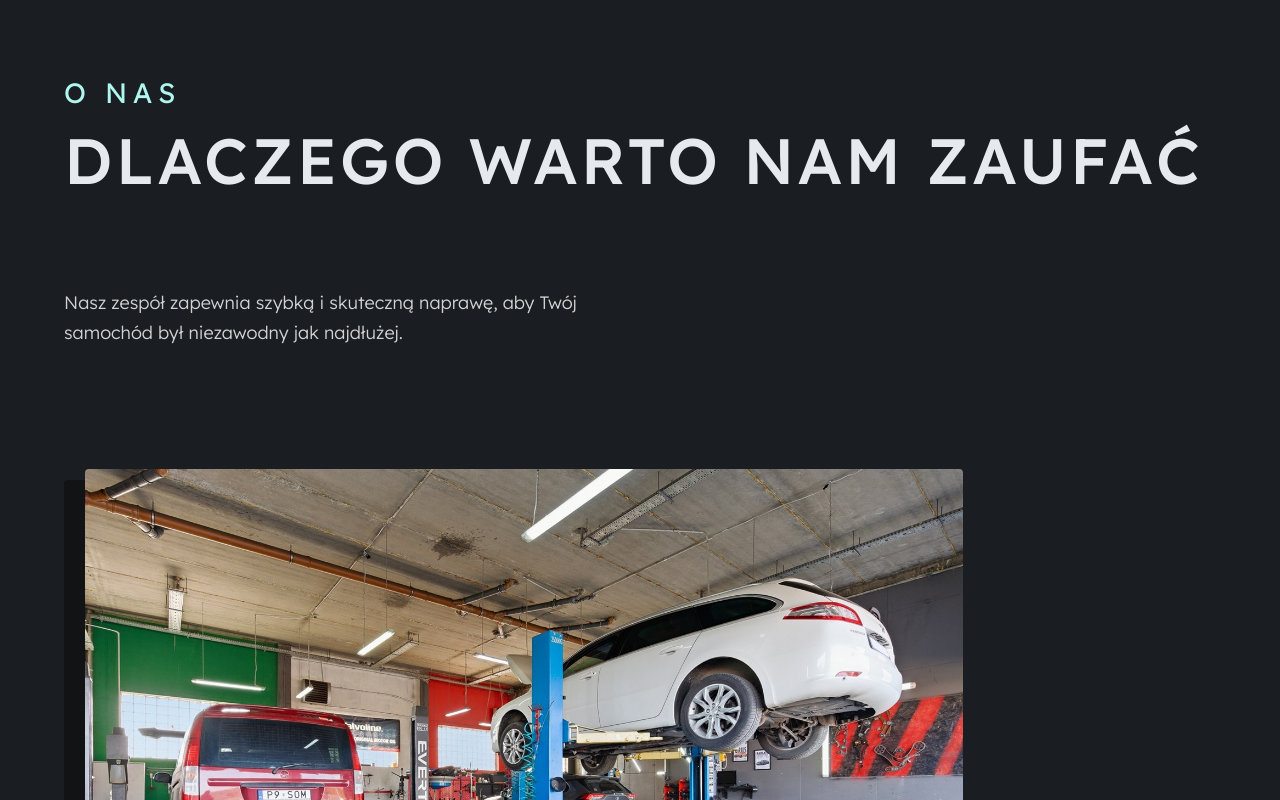
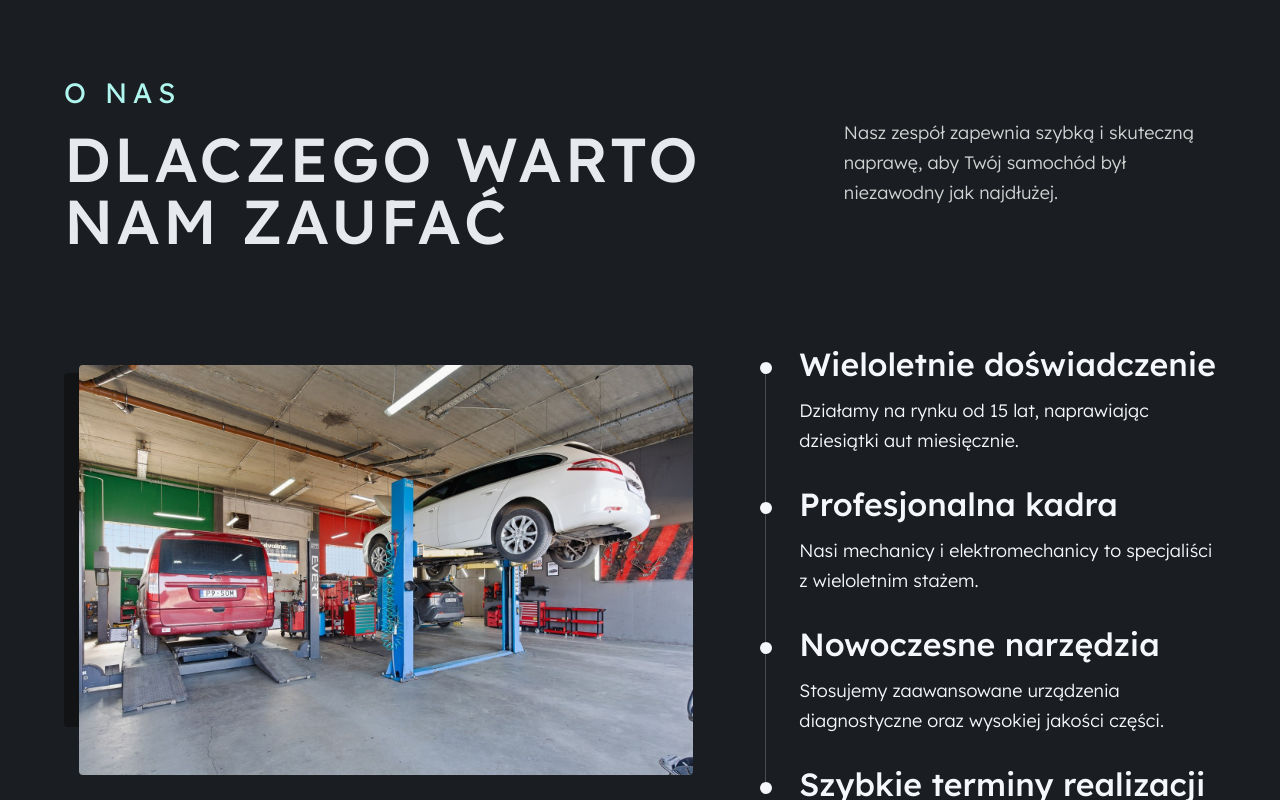
Before and after one commit to BorysPresn/som-website, a React (Vite) app: page / in a window 1280 px wide. Shown: the part 2240-3040 px from the top of the page. Built offline with nearby package versions, Linux system fonts and the light colour scheme.

Commit message:
refactor: rename WhyUs section to About section.

```diff
--- a/src/App.tsx
+++ b/src/App.tsx
@@ -1,9 +1,9 @@
 import "./app/styles/globals.scss";
+import { About } from "./sections/About/About";
 import { Header } from "./sections/Header/Header";
 import { Hero } from "./sections/Hero/Hero";
 import { Services } from "./sections/Services/Services";
 import { TopBar } from "./sections/TopBar/TopBar";
-import { WhyUs } from "./sections/WhyUs/WhyUs";
 
 function App() {
   return (
@@ -12,7 +12,7 @@ function App() {
       <Header />
       <Hero />
       <Services />
-      <WhyUs />
+      <About />
     </>
   );
 }
--- /dev/null
+++ b/src/sections/About/About.module.scss
@@ -0,0 +1,267 @@
+@use "../../app/styles/mixins.scss" as *;
+@use "../../app/styles/typography.scss" as *;
+@use "../../app/styles/variables.scss" as *;
+
+.section {
+  padding-block: 64px;
+  background-color: $color-bg-section;
+}
+
+.content {
+  display: flex;
+  flex-direction: column;
+  gap: 48px;
+}
+
+.header {
+  display: grid;
+  grid-template-columns: 1fr;
+  gap: 24px;
+  align-items: center;
+}
+
+.headingGroup {
+  display: flex;
+  flex-direction: column;
+  gap: 16px;
+  width: 100%;
+  min-width: 0;
+  text-transform: uppercase;
+}
+
+.eyebrow {
+  @include above-heading;
+  font-size: $fs-text-lg-mobile;
+  line-height: 25.2px;
+  letter-spacing: 3.6px;
+}
+
+.title {
+  @include desktop-h2;
+  max-width: 100%;
+  font-size: $fs-heading-2-mobile;
+  line-height: 38.4px;
+  letter-spacing: 1.6px;
+}
+
+.lead {
+  @include font($fs-text-md, $fw-light, $lh-paragraph-md);
+  width: 100%;
+  padding-top: 0;
+  color: #f2f2f2;
+  opacity: 0.85;
+}
+
+.body {
+  position: relative;
+  display: flex;
+  flex-direction: column;
+  gap: 48px;
+  align-items: start;
+  justify-content: space-between;
+}
+
+.imageWrap {
+  position: relative;
+  width: 100%;
+}
+
+.imageWrap::before {
+  content: "";
+  display: none;
+  position: absolute;
+  top: 5.83%;
+  left: 0;
+  width: 87.89%;
+  aspect-ratio: 864 / 506;
+  border-radius: $radius-sm;
+  background-color: $color-bg-main;
+}
+
+.image {
+  position: relative;
+  z-index: 1;
+  display: block;
+  width: 100%;
+  height: auto;
+  margin-top: 0;
+  margin-left: 0;
+  border-radius: $radius-sm;
+  object-fit: cover;
+}
+
+.rightColumn {
+  z-index: 1;
+  display: flex;
+  flex-direction: column;
+  gap: 48px;
+  width: 100%;
+}
+
+.list {
+  position: relative;
+  display: flex;
+  flex-direction: column;
+  gap: 32px;
+  padding-left: 0;
+}
+
+.list::after {
+  content: "";
+  display: none;
+  position: absolute;
+  left: 8px;
+  top: 24px;
+  width: 1px;
+  height: 445px;
+  background-color: rgba(245, 247, 250, 0.22);
+}
+
+.listItem {
+  position: relative;
+  display: flex;
+  flex-direction: column;
+  gap: 8px;
+  min-height: 86px;
+  padding-left: 28px;
+}
+
+.dot {
+  position: absolute;
+  top: 8px;
+  left: 0;
+  width: 12px;
+  height: 12px;
+  border-radius: 50%;
+  background-color: #d9d9d9;
+}
+
+.itemTitle {
+  @include desktop-h4;
+  font-size: $fs-heading-4-mobile;
+  line-height: $lh-tight;
+  white-space: normal;
+}
+
+.itemText {
+  @include font($fs-text-sm-mobile, $fw-light, 25.6px);
+  color: $color-text-main;
+  opacity: 0.85;
+}
+
+.cta {
+  width: fit-content;
+}
+
+@media (min-width: $bp-tablet) {
+  .section {
+    padding-block: 96px;
+  }
+
+  .header {
+    gap: 32px;
+  }
+
+  .eyebrow {
+    @include above-heading;
+  }
+
+  .title {
+    font-size: $fs-heading-3;
+    line-height: $lh-heading-display;
+    letter-spacing: $ls-heading-wide;
+  }
+
+  .imageWrap::before {
+    display: block;
+  }
+
+  .rightColumn {
+    gap: 40px;
+  }
+
+  .list {
+    padding-left: 42px;
+  }
+  .list::after {
+    display: block;
+    height: 355px;
+  }
+
+  .listItem {
+    gap: 16px;
+    padding-left: 0;
+  }
+
+  .dot {
+    top: 14px;
+    left: -39px;
+    background-color: $color-text-main;
+  }
+
+  .itemTitle {
+    @include desktop-h4;
+    white-space: nowrap;
+  }
+
+  .itemText {
+    @include font($fs-text-md, $fw-light, $lh-paragraph-md);
+    opacity: 1;
+  }
+}
+
+@media (min-width: $bp-desktop) {
+  .content {
+    gap: 96px;
+  }
+
+  .header {
+    grid-template-columns: minmax(0, 1.7fr) minmax(0, 0.9fr);
+    gap: clamp(32px, 6vw, 96px);
+  }
+
+  .title {
+    font-size: 62px;
+  }
+
+  .lead {
+    max-width: 581px;
+  }
+
+  .body {
+    flex-direction: row;
+    gap: 5px;
+  }
+
+  .imageWrap {
+    max-width: 983px;
+  }
+  .image {
+    width: 89.32%;
+    margin-top: 2.5%;
+    margin-left: 2.14%;
+  }
+
+  .rightColumn {
+    width: 581px;
+    gap: 48px;
+  }
+  .list::after {
+    height: 420px;
+  }
+}
+
+@media (min-width: 1557px) {
+  .title {
+    font-size: $fs-heading-2;
+  }
+
+  .lead {
+    max-width: 539px;
+    padding-top: 63px;
+  }
+
+  .imageWrap {
+    min-height: 721px;
+  }
+}
--- a/src/sections/WhyUs/WhyUs.tsx
+++ b/src/sections/About/About.tsx
@@ -1,32 +1,38 @@
 import { Container } from "../../components/layout/Container/Container";
 import { Button } from "../../components/ui/Button/Button";
 import serviceBayImage from "../../assets/images/why-us/service-bay.jpg";
-import style from "./WhyUs.module.scss";
+import style from "./About.module.scss";
 
-const whyUsItems = [
+const aboutTitle = "Dlaczego warto nam zaufa\u0107";
+const aboutLead =
+  "Nasz zesp\u00F3\u0142 zapewnia szybk\u0105 i skuteczn\u0105 napraw\u0119, aby Tw\u00F3j samoch\u00F3d by\u0142 niezawodny jak najd\u0142u\u017Cej.";
+const serviceBayAlt = "Samochody na podno\u015Bnikach w hali serwisowej.";
+const ctaText = "Um\u00F3w wizyt\u0119";
+
+const aboutItems = [
   {
-    title: "Wieloletnie doświadczenie",
+    title: "Wieloletnie do\u015Bwiadczenie",
     description:
-      "Działamy na rynku od 15 lat, naprawiając dziesiątki aut miesięcznie.",
+      "Dzia\u0142amy na rynku od 15 lat, naprawiaj\u0105c dziesi\u0105tki aut miesi\u0119cznie.",
   },
   {
     title: "Profesjonalna kadra",
     description:
-      "Nasi mechanicy i elektromechanicy to specjaliści z wieloletnim stażem.",
+      "Nasi mechanicy i elektromechanicy to specjali\u015Bci z wieloletnim sta\u017Cem.",
   },
   {
-    title: "Nowoczesne narzędzia",
+    title: "Nowoczesne narz\u0119dzia",
     description:
-      "Stosujemy zaawansowane urządzenia diagnostyczne oraz wysokiej jakości części.",
+      "Stosujemy zaawansowane urz\u0105dzenia diagnostyczne oraz wysokiej jako\u015Bci cz\u0119\u015Bci.",
   },
   {
     title: "Szybkie terminy realizacji",
     description:
-      "Cenimy Twój czas, dlatego naprawy realizujemy jak najszybciej.",
+      "Cenimy Tw\u00F3j czas, dlatego naprawy realizujemy jak najszybciej.",
   },
 ];
 
-export const WhyUs = () => {
+export const About = () => {
   return (
     <section id="about" className={style.section}>
       <Container>
@@ -34,27 +40,24 @@ export const WhyUs = () => {
           <div className={style.header}>
             <div className={style.headingGroup}>
               <p className={style.eyebrow}>O nas</p>
-              <h2 className={style.title}>Dlaczego warto nam zaufać</h2>
+              <h2 className={style.title}>{aboutTitle}</h2>
             </div>
 
-            <p className={style.lead}>
-              Nasz zespół zapewnia szybką i skuteczną naprawę, aby Twój samochód
-              był niezawodny jak najdłużej.
-            </p>
+            <p className={style.lead}>{aboutLead}</p>
           </div>
 
           <div className={style.body}>
             <div className={style.imageWrap}>
               <img
                 src={serviceBayImage}
-                alt="Samochody na podnośnikach w hali serwisowej."
+                alt={serviceBayAlt}
                 className={style.image}
               />
             </div>
 
             <div className={style.rightColumn}>
               <div className={style.list}>
-                {whyUsItems.map((item) => (
+                {aboutItems.map((item) => (
                   <article key={item.title} className={style.listItem}>
                     <span className={style.dot} aria-hidden="true" />
                     <h3 className={style.itemTitle}>{item.title}</h3>
@@ -66,7 +69,7 @@ export const WhyUs = () => {
               <div className={style.cta}>
                 <Button
                   variant="primary"
-                  text="Umów wizytę"
+                  text={ctaText}
                   href="#contact"
                   iconName="arrow-right"
                 />
--- a/src/sections/WhyUs/WhyUs.module.scss
+++ /dev/null
@@ -1,274 +0,0 @@
-@use "../../app/styles/mixins.scss" as *;
-@use "../../app/styles/typography.scss" as *;
-@use "../../app/styles/variables.scss" as *;
-
-.section {
-  padding-block: 96px;
-  background-color: $color-bg-section;
-}
-
-.content {
-  display: flex;
-  flex-direction: column;
-  gap: 96px;
-}
-
-.header {
-  display: grid;
-  grid-template-columns: minmax(0, 933px) minmax(0, 1fr);
-  gap: 96px;
-  align-items: start;
-}
-
-.headingGroup {
-  display: flex;
-  flex-direction: column;
-  gap: 16px;
-  text-transform: uppercase;
-}
-
-.eyebrow {
-  @include above-heading;
-}
-
-.title {
-  @include desktop-h2;
-}
-
-.lead {
-  @include font($fs-text-md, $fw-light, $lh-paragraph-md);
-  color: #f2f2f2;
-  opacity: 0.85;
-  padding-top: 63px;
-}
-
-.body {
-  position: relative;
-  display: grid;
-  grid-template-columns: minmax(0, 1fr) minmax(420px, 581px);
-  gap: 96px;
-  align-items: start;
-}
-
-.imageWrap {
-  position: relative;
-  width: 100%;
-  max-width: 983px;
-
-  &::before {
-    content: "";
-    position: absolute;
-    top: 5.83%;
-    left: 0;
-    width: 87.89%;
-    aspect-ratio: 864 / 506;
-    border-radius: $radius-sm;
-    background-color: $color-bg-main;
-  }
-}
-
-.image {
-  position: relative;
-  z-index: 1;
-  display: block;
-  width: 89.32%;
-  height: auto;
-  margin-top: 2.5%;
-  margin-left: 2.14%;
-  border-radius: $radius-sm;
-  object-fit: cover;
-}
-
-.rightColumn {
-  position: relative;
-  display: flex;
-  flex-direction: column;
-  gap: 48px;
-  width: 581px;
-  z-index: 1;
-}
-
-.list {
-  position: relative;
-  display: flex;
-  flex-direction: column;
-  gap: 32px;
-  padding-left: 64px;
-
-  &::before {
-    content: "";
-    position: absolute;
-    left: 8px;
-    top: 20px;
-    bottom: 90px;
-    width: 1px;
-    background-color: rgba(245, 247, 250, 0.22);
-  }
-}
-
-.listItem {
-  position: relative;
-  display: flex;
-  flex-direction: column;
-  gap: 16px;
-}
-
-.dot {
-  position: absolute;
-  top: 14px;
-  left: -61px;
-  width: 12px;
-  height: 12px;
-  border-radius: 50%;
-  background-color: $color-text-main;
-}
-
-.itemTitle {
-  @include desktop-h4;
-}
-
-.itemText {
-  @include font($fs-text-md, $fw-light, $lh-paragraph-md);
-  color: $color-text-main;
-}
-
-.cta {
-  width: fit-content;
-}
-
-@media (max-width: 1600px) {
-  .header,
-  .body {
-    grid-template-columns: 1fr;
-  }
-
-  .lead {
-    padding-top: 0;
-    max-width: 581px;
-  }
-
-  .imageWrap {
-    width: 100%;
-  }
-
-  .rightColumn {
-    width: 100%;
-    max-width: 581px;
-  }
-}
-
-@media (max-width: $bp-desktop) {
-  .section {
-    padding-block: 64px;
-  }
-
-  .content {
-    gap: 48px;
-  }
-
-  .header {
-    gap: 32px;
-  }
-
-  .title {
-    font-size: $fs-heading-3;
-  }
-
-  .lead,
-  .imageWrap,
-  .rightColumn {
-    max-width: 100%;
-  }
-}
-
-@media (max-width: 767px) {
-  .section {
-    padding-block: 64px;
-  }
-
-  .content {
-    gap: 48px;
-  }
-
-  .header {
-    gap: 24px;
-  }
-
-  .eyebrow {
-    font-size: $fs-text-lg-mobile;
-    line-height: 25.2px;
-    letter-spacing: 3.6px;
-  }
-
-  .title {
-    font-size: $fs-heading-2-mobile;
-    line-height: 38.4px;
-    letter-spacing: 1.6px;
-    max-width: 271px;
-  }
-
-  .lead {
-    max-width: 311px;
-    padding-top: 0;
-    opacity: 0.85;
-  }
-
-  .body {
-    gap: 48px;
-  }
-
-  .imageWrap {
-    width: 100%;
-    max-width: 344px;
-
-    &::before {
-      top: 16px;
-      left: 16px;
-      width: 100%;
-      aspect-ratio: 344 / 258;
-    }
-  }
-
-  .image {
-    width: 100%;
-    margin-top: 0;
-    margin-left: 0;
-  }
-
-  .rightColumn {
-    width: 100%;
-    max-width: 344px;
-    gap: 48px;
-  }
-
-  .list {
-    gap: 32px;
-    padding-left: 0;
-
-    &::before {
-      display: none;
-    }
-  }
-
-  .listItem {
-    gap: 8px;
-    padding-left: 28px;
-  }
-
-  .dot {
-    top: 8px;
-    left: 0;
-    background-color: #d9d9d9;
-  }
-
-  .itemTitle {
-    font-size: $fs-heading-4-mobile;
-    line-height: $lh-tight;
-  }
-
-  .itemText {
-    font-size: $fs-text-sm-mobile;
-    line-height: 25.6px;
-    opacity: 0.85;
-  }
-}
```
